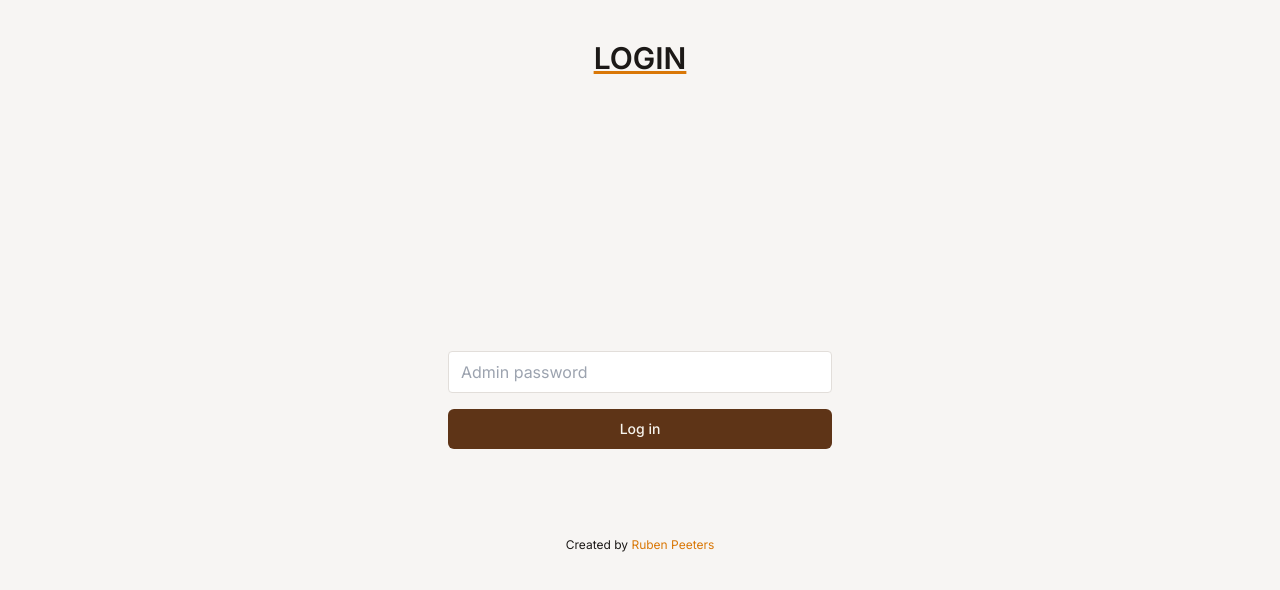
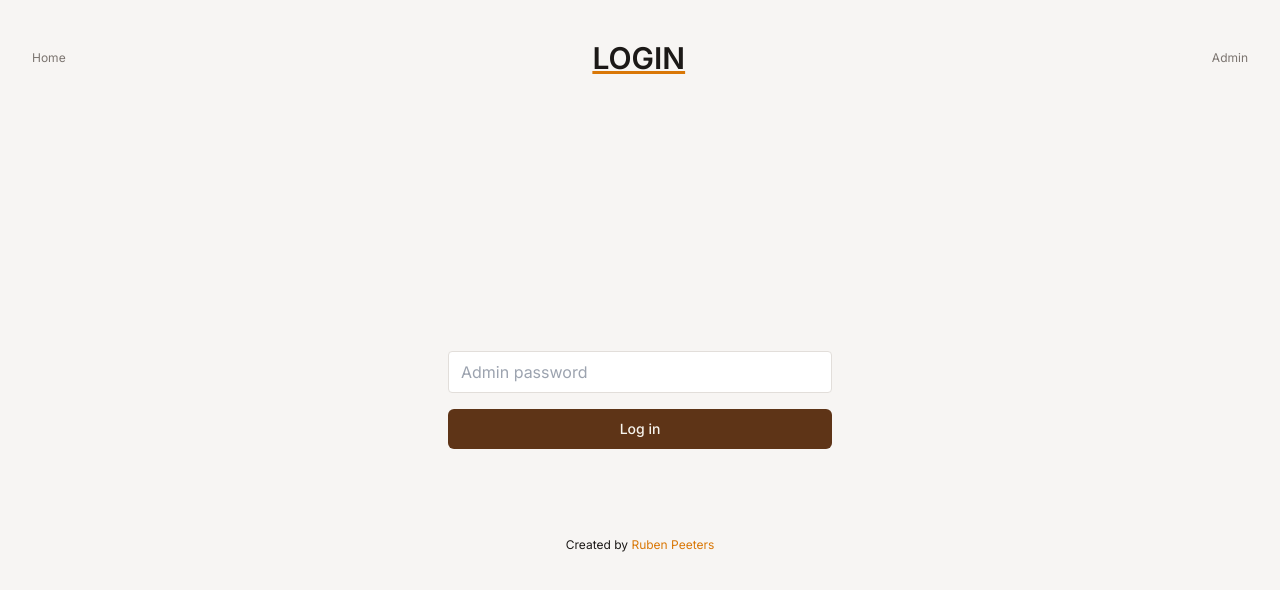
Before and after one commit to RubenPeeters/mariosbierkelder, a Next.js app: page /login in a window 1280 px wide. Shown: the top 590 px of the page. Built offline with nearby package versions, Linux system fonts and the light colour scheme.

Commit message:
Add nav links to header, clarify stock vs ABV labels on admin

```diff
--- a/app/admin/page.tsx
+++ b/app/admin/page.tsx
@@ -121,9 +121,10 @@ export default function Admin() {
             <div key={beer.id} className="flex items-center justify-between p-4 bg-white rounded-xl shadow-sm">
               <div className="flex-1 min-w-0">
                 <p className="font-semibold">{truncateText(beer.name, 24)}</p>
-                <p className="text-xs text-gray-400">{beer.type} · {beer.percentage}%</p>
+                <p className="text-xs text-gray-400">{beer.type} · {beer.percentage}% ABV</p>
               </div>
               <div className="flex items-center gap-2">
+                <span className="text-xs text-gray-400 mr-1">Stock:</span>
                 <Button variant="outline" size="icon" onClick={() => setCount(beer, beer.count - 1)} disabled={beer.count === 0}>
                   <Minus className="w-4 h-4" />
                 </Button>
--- a/components/page-shell.tsx
+++ b/components/page-shell.tsx
@@ -1,8 +1,10 @@
 export default function PageShell({ title, children, wide = false }: { title: string; children: React.ReactNode; wide?: boolean }) {
   return (
     <div className="flex flex-col justify-center items-center w-full bg-background min-h-screen">
-      <header className="fixed top-0 left-0 z-10 flex justify-evenly items-center w-full py-4 sm:py-10 bg-background">
+      <header className="fixed top-0 left-0 z-10 flex justify-between items-center w-full py-4 sm:py-10 px-4 sm:px-8 bg-background">
+        <a href="/" className="text-xs text-muted-foreground hover:text-foreground">Home</a>
         <h1 className="text-2xl sm:text-3xl font-semibold decoration-amber-600 underline">{title}</h1>
+        <a href="/admin" className="text-xs text-muted-foreground hover:text-foreground">Admin</a>
       </header>
       <main className={`${wide ? "max-w-7xl" : "max-w-3xl"} w-full pt-20 sm:pt-36 px-3 sm:px-4`}>
         {children}
```
